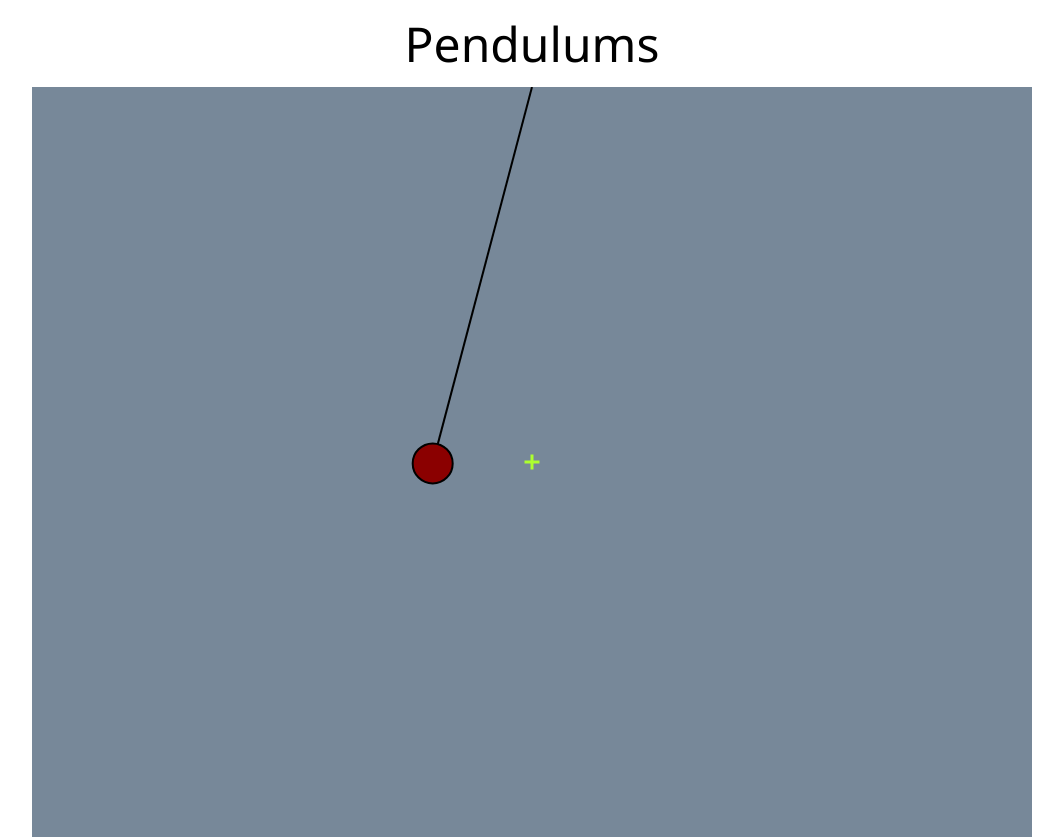
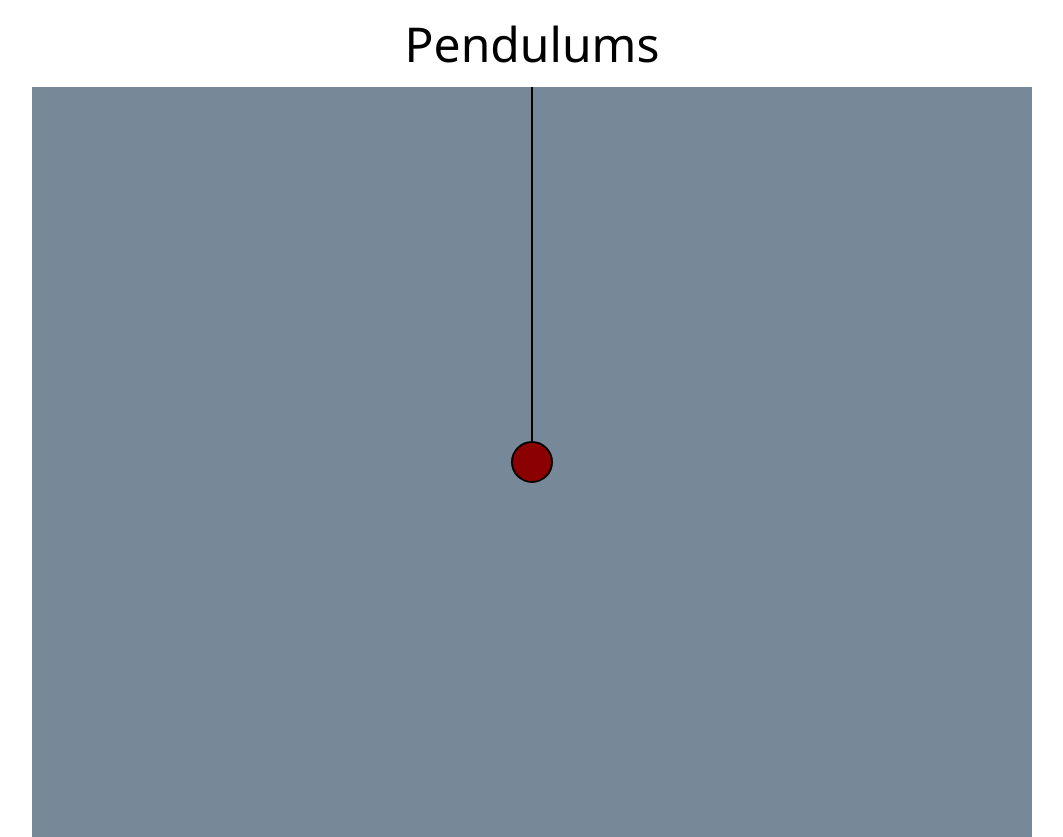
Before and after one commit to guillaume-docquier-vention/code-review-interview, a React (Create React App) app in the folder client/: page / in a window 1280 px wide. Shown: the whole page, without its empty margins (108-1171 px from the left). Built offline with nearby package versions, Linux system fonts and the light colour scheme.

Commit message:
Draggable pendulum

```diff
--- /dev/null
+++ b/client/jsconfig.json
@@ -0,0 +1,6 @@
+{
+    "compilerOptions": {
+        "baseUrl": "./src"
+    },
+    "include": ["./src"]
+}
--- a/client/src/app.jsx
+++ b/client/src/app.jsx
@@ -1,43 +1,17 @@
 import "./app.css";
 
-import React, { useCallback } from "react";
-import { degreesToRadians } from "./utils";
-import { Canvas } from "./components/canvas";
+import React from "react";
+import { OscillatingPendulum } from "components/oscillating-pendulum";
+import { DraggablePendulum } from "components/draggable-pendulum";
 
 export function App() {
-    const draw = useCallback((ctx, frameCount) => {
-        ctx.fillStyle = "darkred";
-        ctx.strokeStyle = "black";
-        ctx.lineWidth = 2;
-
-        const center = {
-            x: ctx.canvas.width / 2,
-            y: ctx.canvas.height / 2,
-        };
-        const radius = 20;
-        const x = center.x + 100 * Math.sin(frameCount * 0.01);
-        const y = center.y + 100 * Math.cos(frameCount * 0.01)**2;
-
-        ctx.beginPath();
-        ctx.moveTo(center.x, 0);
-        ctx.lineTo(x, y);
-        ctx.stroke();
-        ctx.closePath();
-
-        ctx.beginPath();
-        ctx.arc(x, y, radius, degreesToRadians(0), degreesToRadians(360));
-        ctx.fill();
-        ctx.stroke();
-        ctx.closePath();
-    }, []);
-
     return (
         <div className="flex flex-column items-center | w-100 h-100">
             <div className="f1 ma3">
                 Pendulums
             </div>
             <div className="flex items-center justify-center | bg-light-grey">
-                <Canvas className="drawing-zone" draw={draw} width={1000} height={750} />
+                <DraggablePendulum width={1000} height={750} />
             </div>
         </div>
     );
--- /dev/null
+++ b/client/src/components/draggable-pendulum.jsx
@@ -0,0 +1,77 @@
+import React, { useCallback, useState } from "react";
+import { degreesToRadians, getMouseCoords, getMouseDelta } from "utils";
+import { Canvas } from "components/canvas";
+
+class Pendulum {
+    constructor(x, y, radius) {
+        this.x = x;
+        this.y = y;
+        this.radius = radius;
+    }
+
+    getOffset(x, y) {
+        return {
+            x: x - this.x,
+            y: y - this.y
+        }
+    }
+
+    contains(x, y) {
+        const offset = this.getOffset(x, y);
+
+        return Math.sqrt(offset.x**2 + offset.y**2) <= this.radius;
+    }
+}
+
+export const DraggablePendulum = ({ width, height, ...canvasProps}) => {
+    const [pendulum, setPendulum] = useState(new Pendulum(width / 2, height / 2, 20));
+    const [isDragging, setIsDragging] = useState(false);
+
+    const draw = useCallback(ctx => {
+        ctx.fillStyle = "darkred";
+        ctx.strokeStyle = "black";
+        ctx.lineWidth = 2;
+
+        const center = {
+            x: ctx.canvas.width / 2,
+            y: ctx.canvas.height / 2,
+        };
+
+        ctx.beginPath();
+        ctx.moveTo(center.x, 0);
+        ctx.lineTo(pendulum.x, pendulum.y);
+        ctx.stroke();
+        ctx.closePath();
+
+        ctx.beginPath();
+        ctx.arc(pendulum.x, pendulum.y, pendulum.radius, degreesToRadians(0), degreesToRadians(360));
+        ctx.fill();
+        ctx.stroke();
+        ctx.closePath();
+    }, [pendulum]);
+
+    const onMouseDown = useCallback(e => {
+        const { x, y } = getMouseCoords(e);
+        setIsDragging(pendulum.contains(x, y));
+    }, [pendulum, setIsDragging]);
+
+    const onMouseMove = useCallback(e => {
+        const delta = getMouseDelta(e);
+
+        if (isDragging) {
+            setPendulum(new Pendulum(
+                pendulum.x + delta.x,
+                pendulum.y + delta.y,
+                pendulum.radius
+            ));
+        }
+    }, [pendulum, setPendulum, isDragging]);
+
+    const onMouseUp = useCallback(e => {
+        setIsDragging(false);
+    }, [setIsDragging]);
+
+    return (
+        <Canvas draw={draw} onMouseDown={onMouseDown} onMouseMove={onMouseMove} onMouseUp={onMouseUp} width={width} height={height} {...canvasProps} />
+    );
+};
--- /dev/null
+++ b/client/src/components/oscillating-pendulum.jsx
@@ -0,0 +1,35 @@
+import React, { useCallback } from "react";
+import { degreesToRadians } from "utils";
+import { Canvas } from "components/canvas";
+
+export const OscillatingPendulum = props => {
+    const draw = useCallback((ctx, frameCount) => {
+        ctx.fillStyle = "darkred";
+        ctx.strokeStyle = "black";
+        ctx.lineWidth = 2;
+
+        const center = {
+            x: ctx.canvas.width / 2,
+            y: ctx.canvas.height / 2,
+        };
+        const radius = 20;
+        const x = center.x + 100 * Math.sin(frameCount * 0.01);
+        const y = center.y + 100 * Math.cos(frameCount * 0.01)**2;
+
+        ctx.beginPath();
+        ctx.moveTo(center.x, 0);
+        ctx.lineTo(x, y);
+        ctx.stroke();
+        ctx.closePath();
+
+        ctx.beginPath();
+        ctx.arc(x, y, radius, degreesToRadians(0), degreesToRadians(360));
+        ctx.fill();
+        ctx.stroke();
+        ctx.closePath();
+    }, []);
+
+    return (
+        <Canvas draw={draw} {...props} />
+    );
+};
--- a/client/src/utils/index.js
+++ b/client/src/utils/index.js
@@ -1 +1,2 @@
 export * from "./angles";
+export * from "./mouse-events";
--- /dev/null
+++ b/client/src/utils/mouse-events.js
@@ -0,0 +1,9 @@
+export const getMouseCoords = e => ({
+    x: e.nativeEvent.layerX,
+    y: e.nativeEvent.layerY
+});
+
+export const getMouseDelta = e => ({
+    x: e.movementX,
+    y: e.movementY
+});
```
